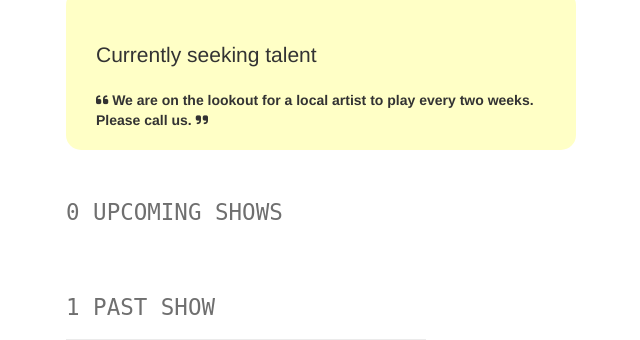
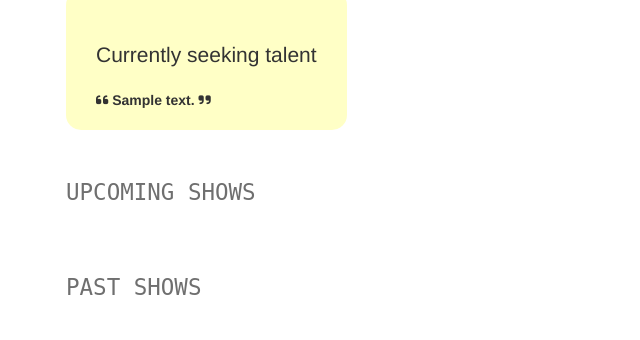
Before and after one commit to ahmedhrayyan/fyyur, a Flask app: page /venues/1 in a window 1280 px wide. Shown: the part 381-721 px from the top of the page, without its empty margins (4-644 px from the left). Run offline with Flask 2, Linux system fonts and the light colour scheme; tables that the repository leaves empty hold one stand-in row (values such as "Sample post"); grey boxes marked "Sample" are stand-in pictures; some libraries are stand-ins or nearby versions.

Commit message:
Update the app to use db venues table

```diff
--- a/app.py
+++ b/app.py
@@ -93,28 +93,34 @@
 def venues():
   # TODO: replace with real venues data.
   #       num_shows should be aggregated based on number of upcoming shows per venue.
-  data=[{
-    "city": "San Francisco",
-    "state": "CA",
-    "venues": [{
-      "id": 1,
-      "name": "The Musical Hop",
-      "num_upcoming_shows": 0,
-    }, {
-      "id": 3,
-      "name": "Park Square Live Music & Coffee",
-      "num_upcoming_shows": 1,
-    }]
-  }, {
-    "city": "New York",
-    "state": "NY",
-    "venues": [{
-      "id": 2,
-      "name": "The Dueling Pianos Bar",
-      "num_upcoming_shows": 0,
-    }]
-  }]
-  return render_template('pages/venues.html', areas=data);
+  # data=[{
+  #   "city": "San Francisco",
+  #   "state": "CA",
+  #   "venues": [{
+  #     "id": 1,
+  #     "name": "The Musical Hop",
+  #     "num_upcoming_shows": 0,
+  #   }, {
+  #     "id": 3,
+  #     "name": "Park Square Live Music & Coffee",
+  #     "num_upcoming_shows": 1,
+  #   }]
+  # }, {
+  #   "city": "New York",
+  #   "state": "NY",
+  #   "venues": [{
+  #     "id": 2,
+  #     "name": "The Dueling Pianos Bar",
+  #     "num_upcoming_shows": 0,
+  #   }]
+  # }]
+  states = Venue.query.with_entities(Venue.state, Venue.city).group_by(Venue.state, Venue.city).all()
+  data = []
+  for state, city in states:
+    venues = Venue.query.with_entities(Venue.id, Venue.name).filter_by(state=state, city=city).order_by('id').all()
+    data.append({'state': state, 'city': city, 'venues': venues})
+
+  return render_template('pages/venues.html', areas=data)
 
 @app.route('/venues/search', methods=['POST'])
 def search_venues():
@@ -135,85 +141,84 @@
 def show_venue(venue_id):
   # shows the venue page with the given venue_id
   # TODO: replace with real venue data from the venues table, using venue_id
-  data1={
-    "id": 1,
-    "name": "The Musical Hop",
-    "genres": ["Jazz", "Reggae", "Swing", "Classical", "Folk"],
-    "address": "1015 Folsom Street",
-    "city": "San Francisco",
-    "state": "CA",
-    "phone": "123-123-1234",
-    "website": "https://www.themusicalhop.com",
-    "facebook_link": "https://www.facebook.com/TheMusicalHop",
-    "seeking_talent": True,
-    "seeking_description": "We are on the lookout for a local artist to play every two weeks. Please call us.",
-    "image_link": "https://images.unsplash.com/photo-1543900694-133f37abaaa5?ixlib=rb-1.2.1&ixid=eyJhcHBfaWQiOjEyMDd9&auto=format&fit=crop&w=400&q=60",
-    "past_shows": [{
-      "artist_id": 4,
-      "artist_name": "Guns N Petals",
-      "artist_image_link": "https://images.unsplash.com/photo-1549213783-8284d0336c4f?ixlib=rb-1.2.1&ixid=eyJhcHBfaWQiOjEyMDd9&auto=format&fit=crop&w=300&q=80",
-      "start_time": "2019-05-21T21:30:00.000Z"
-    }],
-    "upcoming_shows": [],
-    "past_shows_count": 1,
-    "upcoming_shows_count": 0,
-  }
-  data2={
-    "id": 2,
-    "name": "The Dueling Pianos Bar",
-    "genres": ["Classical", "R&B", "Hip-Hop"],
-    "address": "335 Delancey Street",
-    "city": "New York",
-    "state": "NY",
-    "phone": "914-003-1132",
-    "website": "https://www.theduelingpianos.com",
-    "facebook_link": "https://www.facebook.com/theduelingpianos",
-    "seeking_talent": False,
-    "image_link": "https://images.unsplash.com/photo-1497032205916-ac775f0649ae?ixlib=rb-1.2.1&ixid=eyJhcHBfaWQiOjEyMDd9&auto=format&fit=crop&w=750&q=80",
-    "past_shows": [],
-    "upcoming_shows": [],
-    "past_shows_count": 0,
-    "upcoming_shows_count": 0,
-  }
-  data3={
-    "id": 3,
-    "name": "Park Square Live Music & Coffee",
-    "genres": ["Rock n Roll", "Jazz", "Classical", "Folk"],
-    "address": "34 Whiskey Moore Ave",
-    "city": "San Francisco",
-    "state": "CA",
-    "phone": "415-000-1234",
-    "website": "https://www.parksquarelivemusicandcoffee.com",
-    "facebook_link": "https://www.facebook.com/ParkSquareLiveMusicAndCoffee",
-    "seeking_talent": False,
-    "image_link": "https://images.unsplash.com/photo-1485686531765-ba63b07845a7?ixlib=rb-1.2.1&ixid=eyJhcHBfaWQiOjEyMDd9&auto=format&fit=crop&w=747&q=80",
-    "past_shows": [{
-      "artist_id": 5,
-      "artist_name": "Matt Quevedo",
-      "artist_image_link": "https://images.unsplash.com/photo-1495223153807-b916f75de8c5?ixlib=rb-1.2.1&ixid=eyJhcHBfaWQiOjEyMDd9&auto=format&fit=crop&w=334&q=80",
-      "start_time": "2019-06-15T23:00:00.000Z"
-    }],
-    "upcoming_shows": [{
-      "artist_id": 6,
-      "artist_name": "The Wild Sax Band",
-      "artist_image_link": "https://images.unsplash.com/photo-1558369981-f9ca78462e61?ixlib=rb-1.2.1&ixid=eyJhcHBfaWQiOjEyMDd9&auto=format&fit=crop&w=794&q=80",
-      "start_time": "2035-04-01T20:00:00.000Z"
-    }, {
-      "artist_id": 6,
-      "artist_name": "The Wild Sax Band",
-      "artist_image_link": "https://images.unsplash.com/photo-1558369981-f9ca78462e61?ixlib=rb-1.2.1&ixid=eyJhcHBfaWQiOjEyMDd9&auto=format&fit=crop&w=794&q=80",
-      "start_time": "2035-04-08T20:00:00.000Z"
-    }, {
-      "artist_id": 6,
-      "artist_name": "The Wild Sax Band",
-      "artist_image_link": "https://images.unsplash.com/photo-1558369981-f9ca78462e61?ixlib=rb-1.2.1&ixid=eyJhcHBfaWQiOjEyMDd9&auto=format&fit=crop&w=794&q=80",
-      "start_time": "2035-04-15T20:00:00.000Z"
-    }],
-    "past_shows_count": 1,
-    "upcoming_shows_count": 1,
-  }
-  data = list(filter(lambda d: d['id'] == venue_id, [data1, data2, data3]))[0]
-  return render_template('pages/show_venue.html', venue=data)
+  # data1={
+  #   "id": 1,
+  #   "name": "The Musical Hop",
+  #   "genres": ["Jazz", "Reggae", "Swing", "Classical", "Folk"],
+  #   "address": "1015 Folsom Street",
+  #   "city": "San Francisco",
+  #   "state": "CA",
+  #   "phone": "123-123-1234",
+  #   "website": "https://www.themusicalhop.com",
+  #   "facebook_link": "https://www.facebook.com/TheMusicalHop",
+  #   "seeking_talent": True,
+  #   "seeking_description": "We are on the lookout for a local artist to play every two weeks. Please call us.",
+  #   "image_link": "https://images.unsplash.com/photo-1543900694-133f37abaaa5?ixlib=rb-1.2.1&ixid=eyJhcHBfaWQiOjEyMDd9&auto=format&fit=crop&w=400&q=60",
+  #   "past_shows": [{
+  #     "artist_id": 4,
+  #     "artist_name": "Guns N Petals",
+  #     "artist_image_link": "https://images.unsplash.com/photo-1549213783-8284d0336c4f?ixlib=rb-1.2.1&ixid=eyJhcHBfaWQiOjEyMDd9&auto=format&fit=crop&w=300&q=80",
+  #     "start_time": "2019-05-21T21:30:00.000Z"
+  #   }],
+  #   "upcoming_shows": [],
+  #   "past_shows_count": 1,
+  #   "upcoming_shows_count": 0,
+  # }
+  # data2={
+  #   "id": 2,
+  #   "name": "The Dueling Pianos Bar",
+  #   "genres": ["Classical", "R&B", "Hip-Hop"],
+  #   "address": "335 Delancey Street",
+  #   "city": "New York",
+  #   "state": "NY",
+  #   "phone": "914-003-1132",
+  #   "website": "https://www.theduelingpianos.com",
+  #   "facebook_link": "https://www.facebook.com/theduelingpianos",
+  #   "seeking_talent": False,
+  #   "image_link": "https://images.unsplash.com/photo-1497032205916-ac775f0649ae?ixlib=rb-1.2.1&ixid=eyJhcHBfaWQiOjEyMDd9&auto=format&fit=crop&w=750&q=80",
+  #   "past_shows": [],
+  #   "upcoming_shows": [],
+  #   "past_shows_count": 0,
+  #   "upcoming_shows_count": 0,
+  # }
+  # data3={
+  #   "id": 3,
+  #   "name": "Park Square Live Music & Coffee",
+  #   "genres": ["Rock n Roll", "Jazz", "Classical", "Folk"],
+  #   "address": "34 Whiskey Moore Ave",
+  #   "city": "San Francisco",
+  #   "state": "CA",
+  #   "phone": "415-000-1234",
+  #   "website": "https://www.parksquarelivemusicandcoffee.com",
+  #   "facebook_link": "https://www.facebook.com/ParkSquareLiveMusicAndCoffee",
+  #   "seeking_talent": False,
+  #   "image_link": "https://images.unsplash.com/photo-1485686531765-ba63b07845a7?ixlib=rb-1.2.1&ixid=eyJhcHBfaWQiOjEyMDd9&auto=format&fit=crop&w=747&q=80",
+  #   "past_shows": [{
+  #     "artist_id": 5,
+  #     "artist_name": "Matt Quevedo",
+  #     "artist_image_link": "https://images.unsplash.com/photo-1495223153807-b916f75de8c5?ixlib=rb-1.2.1&ixid=eyJhcHBfaWQiOjEyMDd9&auto=format&fit=crop&w=334&q=80",
+  #     "start_time": "2019-06-15T23:00:00.000Z"
+  #   }],
+  #   "upcoming_shows": [{
+  #     "artist_id": 6,
+  #     "artist_name": "The Wild Sax Band",
+  #     "artist_image_link": "https://images.unsplash.com/photo-1558369981-f9ca78462e61?ixlib=rb-1.2.1&ixid=eyJhcHBfaWQiOjEyMDd9&auto=format&fit=crop&w=794&q=80",
+  #     "start_time": "2035-04-01T20:00:00.000Z"
+  #   }, {
+  #     "artist_id": 6,
+  #     "artist_name": "The Wild Sax Band",
+  #     "artist_image_link": "https://images.unsplash.com/photo-1558369981-f9ca78462e61?ixlib=rb-1.2.1&ixid=eyJhcHBfaWQiOjEyMDd9&auto=format&fit=crop&w=794&q=80",
+  #     "start_time": "2035-04-08T20:00:00.000Z"
+  #   }, {
+  #     "artist_id": 6,
+  #     "artist_name": "The Wild Sax Band",
+  #     "artist_image_link": "https://images.unsplash.com/photo-1558369981-f9ca78462e61?ixlib=rb-1.2.1&ixid=eyJhcHBfaWQiOjEyMDd9&auto=format&fit=crop&w=794&q=80",
+  #     "start_time": "2035-04-15T20:00:00.000Z"
+  #   }],
+  #   "past_shows_count": 1,
+  #   "upcoming_shows_count": 1,
+  # }
+  return render_template('pages/show_venue.html', venue=Venue.query.get(venue_id))
 
 #  Create Venue
 #  ----------------------------------------------------------------
--- a/templates/pages/show_venue.html
+++ b/templates/pages/show_venue.html
@@ -10,7 +10,7 @@
 			ID: {{ venue.id }}
 		</p>
 		<div class="genres">
-			{% for genre in venue.genres %}
+			{% for genre in venue.genres.split(', ') %}
 			<span class="genre">{{ genre }}</span>
 			{% endfor %}
 		</div>
```
